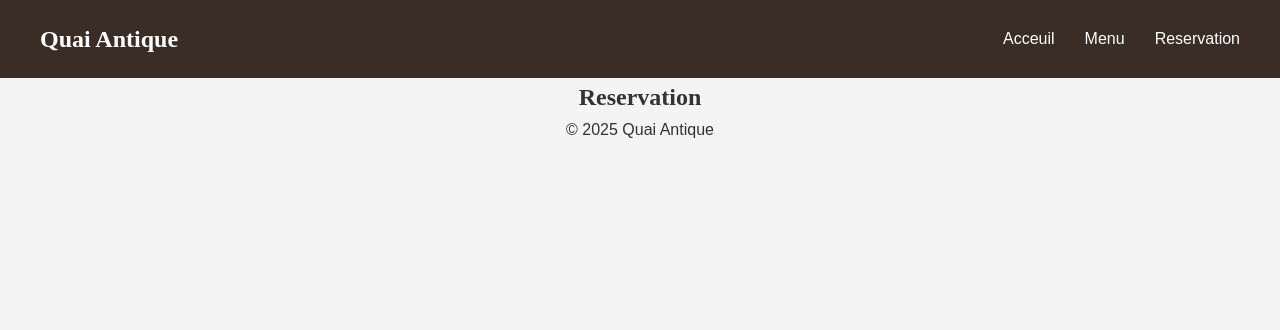
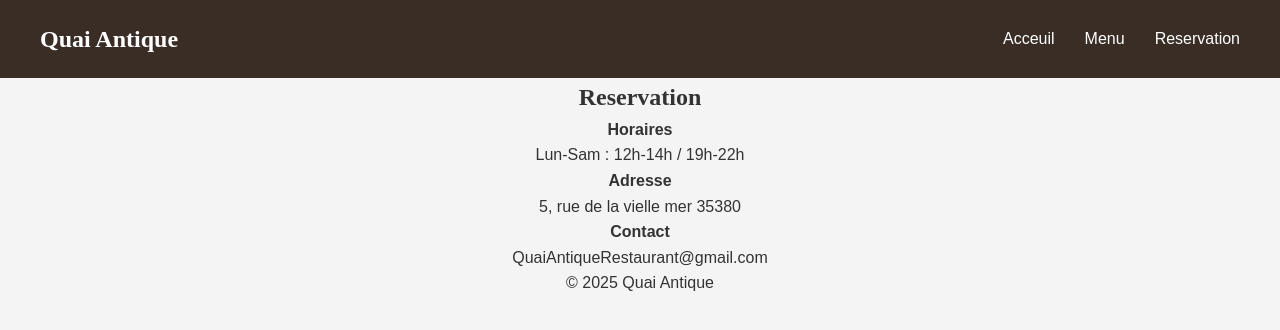
Before and after one commit to Agellid03/RestaurantQuaiAntique, a React (Create React App) app: page /reservation in a window 1280 px wide. Shown: the top 330 px of the page. Built offline with nearby package versions, Linux system fonts and the light colour scheme; a web font is replaced by a local one.

Commit message:
Ajout de footer dans le composant Layout

```diff
--- a/src/components/Layout.jsx
+++ b/src/components/Layout.jsx
@@ -1,6 +1,7 @@
 import React from 'react';
 import { Outlet } from 'react-router-dom';
 import Header from '../components/header/Header';
+import Footer from './footer/Footer';
 
 const Layout = () => {
   return (
@@ -9,10 +10,7 @@ const Layout = () => {
       <main>
         <Outlet />
       </main>
-
-      <footer>
-        <p>&copy; 2025 Quai Antique</p>
-      </footer>
+      <Footer />
     </>
   );
 };
--- /dev/null
+++ b/src/components/footer/Footer.jsx
@@ -0,0 +1,27 @@
+import React from 'react';
+
+const Footer = () => {
+  return (
+    <>
+      <footer>
+        <div className="footer-column">
+          <h4>Horaires</h4>
+          <p>Lun-Sam : 12h-14h / 19h-22h</p>
+        </div>
+        <div className="footer-column">
+          <h4>Adresse</h4>
+          <p>5, rue de la vielle mer 35380</p>
+        </div>
+        <div className="footer-column">
+          <h4>Contact</h4>
+          <p>QuaiAntiqueRestaurant@gmail.com</p>
+        </div>
+        <div className="footer-column">
+          <p>&copy; 2025 Quai Antique</p>
+        </div>
+      </footer>
+    </>
+  );
+};
+
+export default Footer;
```
Also changed, not shown: src/components/Footer.jsx (deleted, +0 -9 lines).
